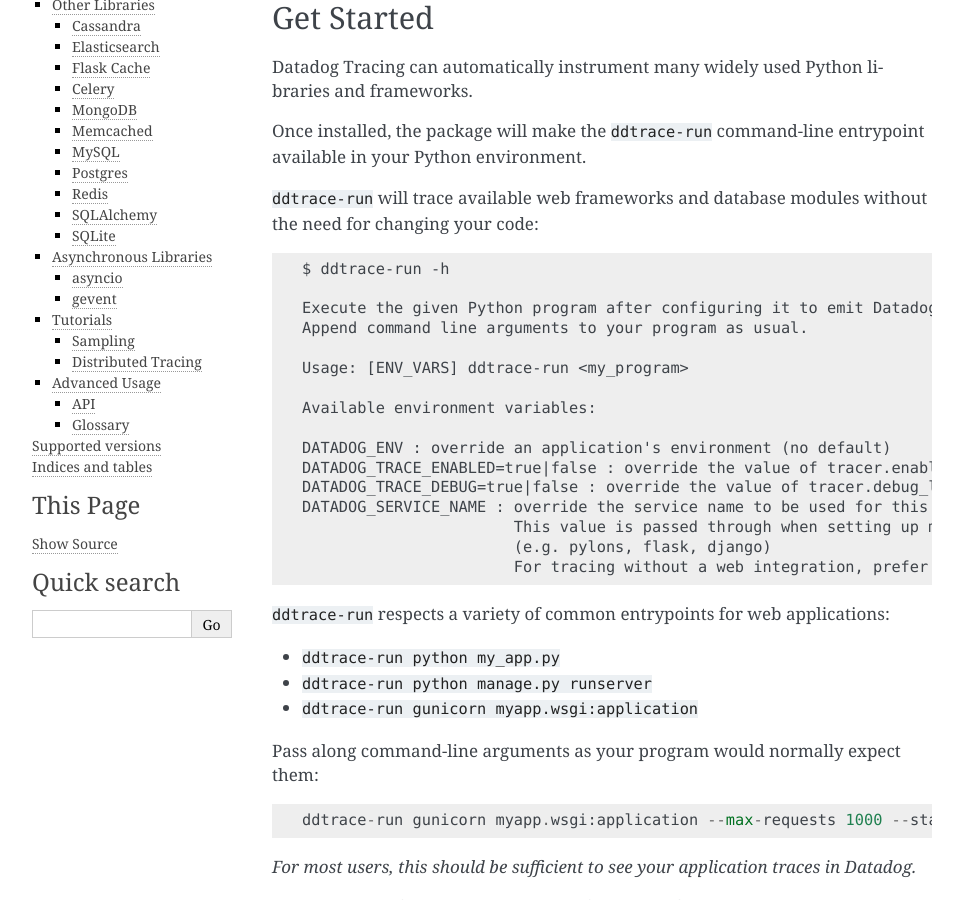
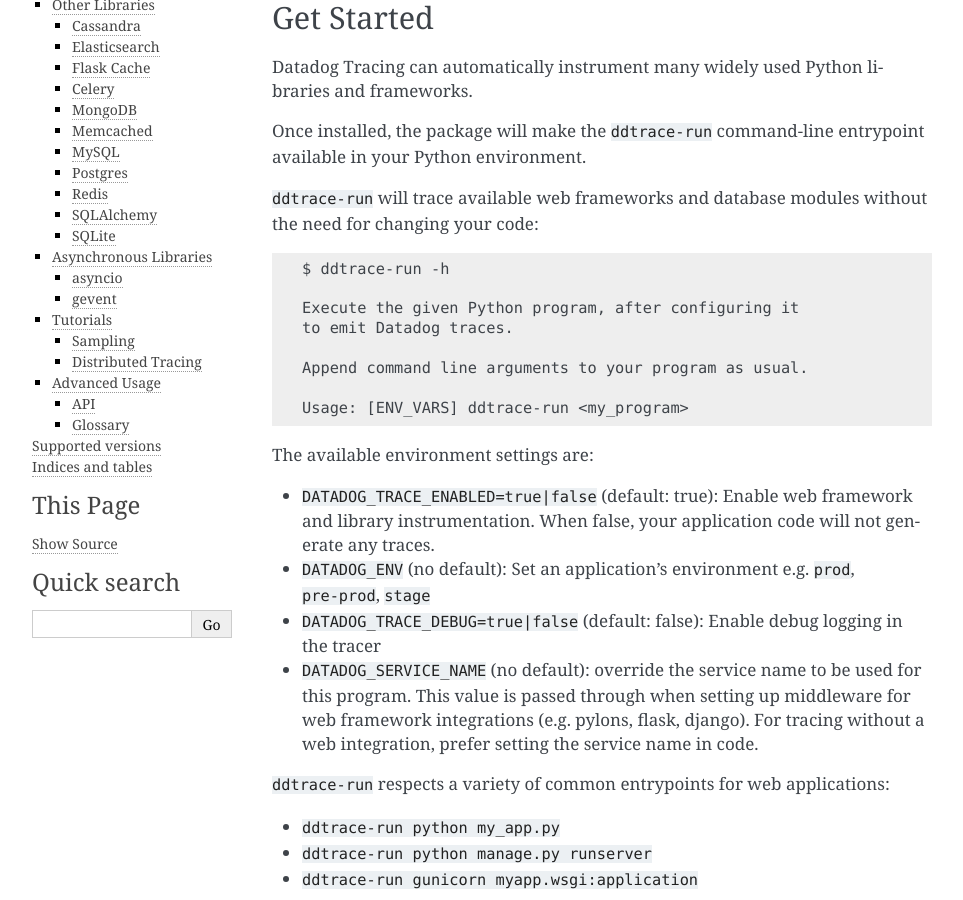
Before and after one commit to korniltsev-grafanista/pyroscope-python, a Sphinx documentation site: the page built from docs/index.rst, in a window 1280 px wide and 900 px high, scrolled down 415 px. Shown: the whole window, without its empty margins (148-1111 px from the left). Built offline with Sphinx 7.4.7, drawn with Linux system fonts in a browser that asks for light colours.

Commit message:
docs: update ddtrace-run docs
Upstream-Commit: f98587f0131704ae6a7c9b423f001f87801287fd

```diff
--- a/docs/index.rst
+++ b/docs/index.rst
@@ -29,20 +29,21 @@
 
     $ ddtrace-run -h
 
-    Execute the given Python program after configuring it to emit Datadog traces.
+    Execute the given Python program, after configuring it
+    to emit Datadog traces.
+
     Append command line arguments to your program as usual.
 
     Usage: [ENV_VARS] ddtrace-run <my_program>
 
-    Available environment variables:
 
-    DATADOG_ENV : override an application's environment (no default)
-    DATADOG_TRACE_ENABLED=true|false : override the value of tracer.enabled (default: true)
-    DATADOG_TRACE_DEBUG=true|false : override the value of tracer.debug_logging (default: false)
-    DATADOG_SERVICE_NAME : override the service name to be used for this program (no default)
-                           This value is passed through when setting up middleware for web framework integrations.
-                           (e.g. pylons, flask, django)
-                           For tracing without a web integration, prefer setting the service name in code.
+The available environment settings are:
+
+* ``DATADOG_TRACE_ENABLED=true|false`` (default: true): Enable web framework and library instrumentation. When false, your application code
+  will not generate any traces.
+* ``DATADOG_ENV``  (no default): Set an application's environment e.g. ``prod``, ``pre-prod``, ``stage``
+* ``DATADOG_TRACE_DEBUG=true|false`` (default: false): Enable debug logging in the tracer
+* ``DATADOG_SERVICE_NAME`` (no default): override the service name to be used for this program. This value is passed through when setting up middleware for web framework integrations (e.g. pylons, flask, django). For tracing without a web integration, prefer setting the service name in code.
 
 
 ``ddtrace-run`` respects a variety of common entrypoints for web applications:
```
